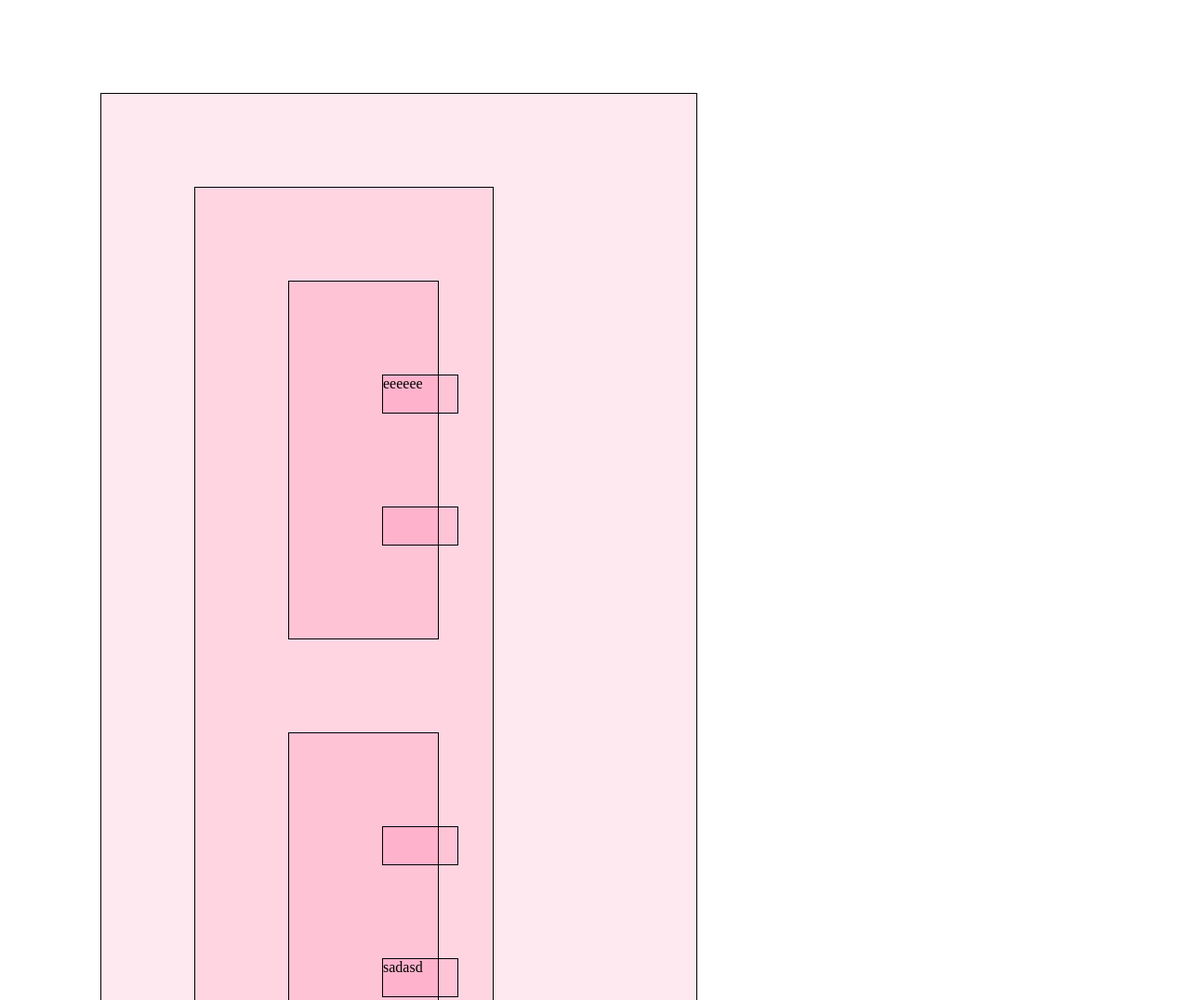
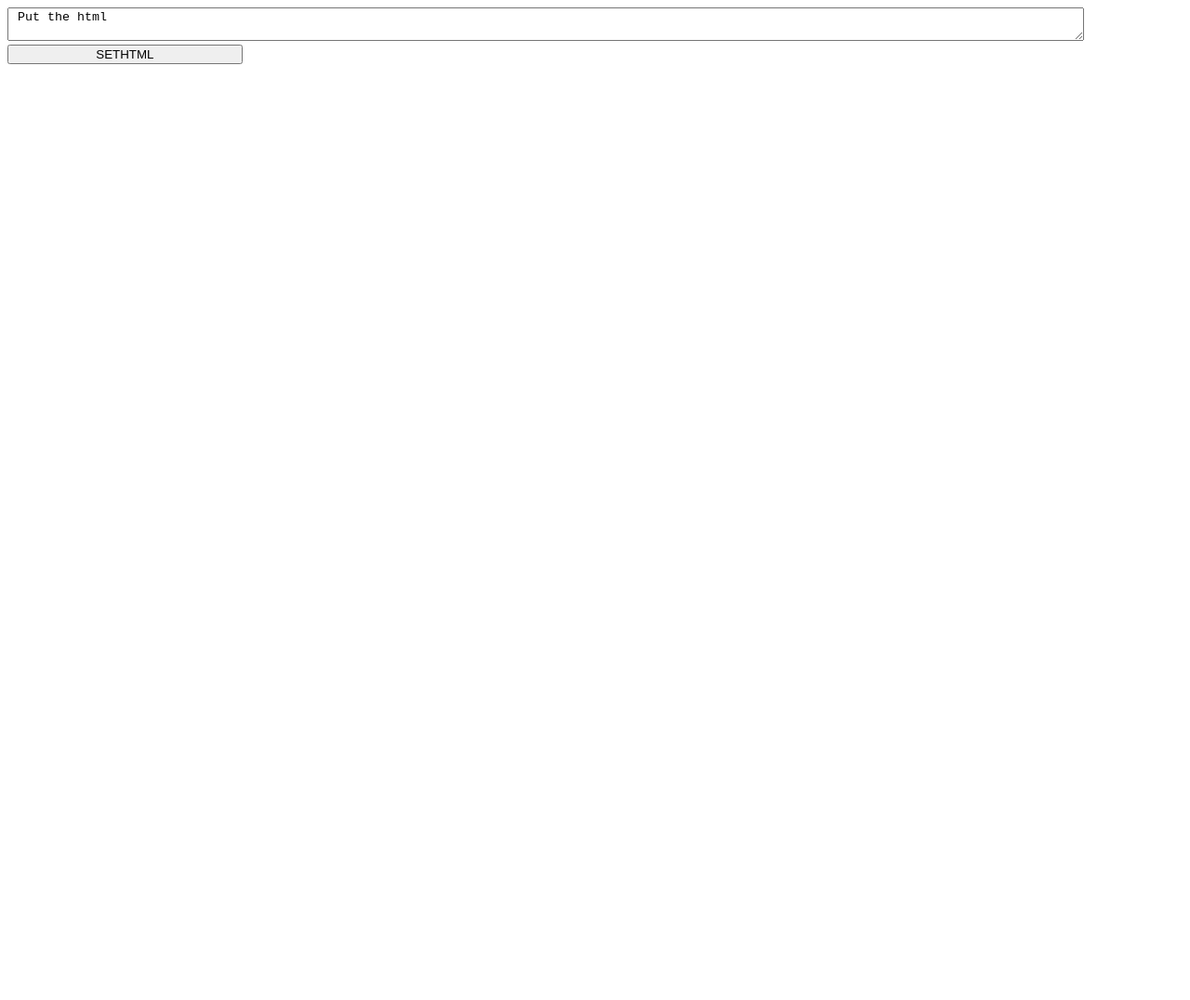
Before and after one commit to MarcosBrendonDePaula/HTMLPathFinder, a website: page index.html in a window 1280 px wide. Shown: the top 1076 px of the page at 93% size. After the commit the page ends 877 px from the top, so only its background shows below. Drawn offline with Linux system fonts and the light colour scheme.

Commit message:
botão para carregar html externo

```diff
--- a/index.html
+++ b/index.html
@@ -9,21 +9,9 @@
     <link rel="stylesheet" href="style.css">
 </head>
 <body>
-    <div class="pai">
-        <div class="filho">
-            <div>
-                <div class="teste">eeeeee</div>
-                <div></div>
-            </div>
-            <div>
-                <div class="teste"></div>
-                <div>sadasd</div>
-            </div>
-        </div>
-        <div id="merda">
-
-        </div>
+    <textarea type="text" id="url"> Put the html </textarea>
+    <button id="load_btn"> SETHTML </button>
+    <div id="__virtual_body__">
     </div>
-    <div class="teste"></div>
 </body>
 </html>
--- a/src/main.ts
+++ b/src/main.ts
@@ -3,27 +3,6 @@
 
 // interfaces
 
-// interface list_item_info {
-//     is_list_item: boolean;
-//     position: number;
-//     tag: string;
-//     father: ParentNode;
-//     list: ChildNode[];
-//     self: HTMLAnchorElement;
-// }
-
-// interface child_Nodes{
-//     is_list:boolean;
-//     nodes: ChildNode[]
-// }
-
-// interface unique_item {
-//     class_: boolean,
-//     id: boolean,
-//     tag: boolean,
-//     position: number,
-//     value: string
-// }
 // //functions
 
 const is_item_list = (obj_alvo:HTMLAnchorElement):boolean =>{
@@ -107,11 +86,10 @@ const extractor = (obj_alvo:HTMLAnchorElement)=>{
         return `|${obj_alvo.tagName}[${item_position}]`
 
     }
-    return "ué"
 
 }
 
-// iteractor
+// // iteractor
 document.addEventListener("click", (event)=>{
     // console.log(event);
     let target = <HTMLAnchorElement>event.target
@@ -124,8 +102,13 @@ document.addEventListener("click", (event)=>{
         if(path.indexOf("#") !== -1)
             break;
     }
+    console.log(path.split("|").reverse());
+})
 
-    console.log(path.split("|").reverse());
-
-
-})
+document.querySelector("#load_btn")?.addEventListener("click",()=>{
+    let vb:Element = document.querySelector("#__virtual_body__") || new Element();
+    let content = (<HTMLTextAreaElement>document.querySelector("#url"))?.value || "";
+    content = content.replace('href','data-href');
+    content = content.replace('type="submit"','type="button"');
+    vb.innerHTML = content
+});
--- a/style.css
+++ b/style.css
@@ -1,12 +1,14 @@
-body{
+#url{
+    width: 90vw;
+    margin: auto;
+}
+
+#load_btn{
+    width: 20%;
+    margin: auto;
+}
+
+#__virtual_body__{
     width: 100vw;
     height: 100vh;
 }
-div, p{
-    display: block;
-    border: 1px solid black;
-    margin: 100px;
-    width: 50%;
-    min-height: 5vh;
-    background-color: rgba(255, 0, 85, 0.088);
-}
```
Also changed, not shown: build/main.js.
